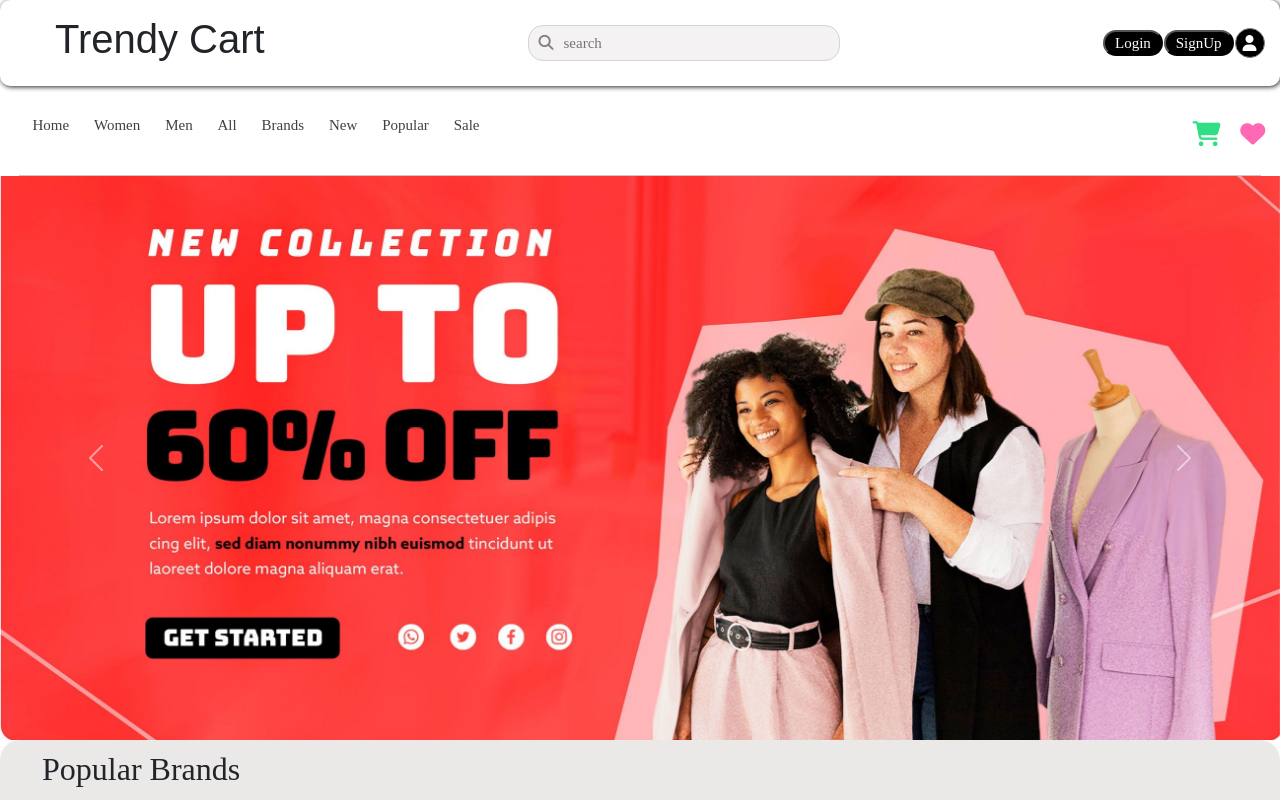
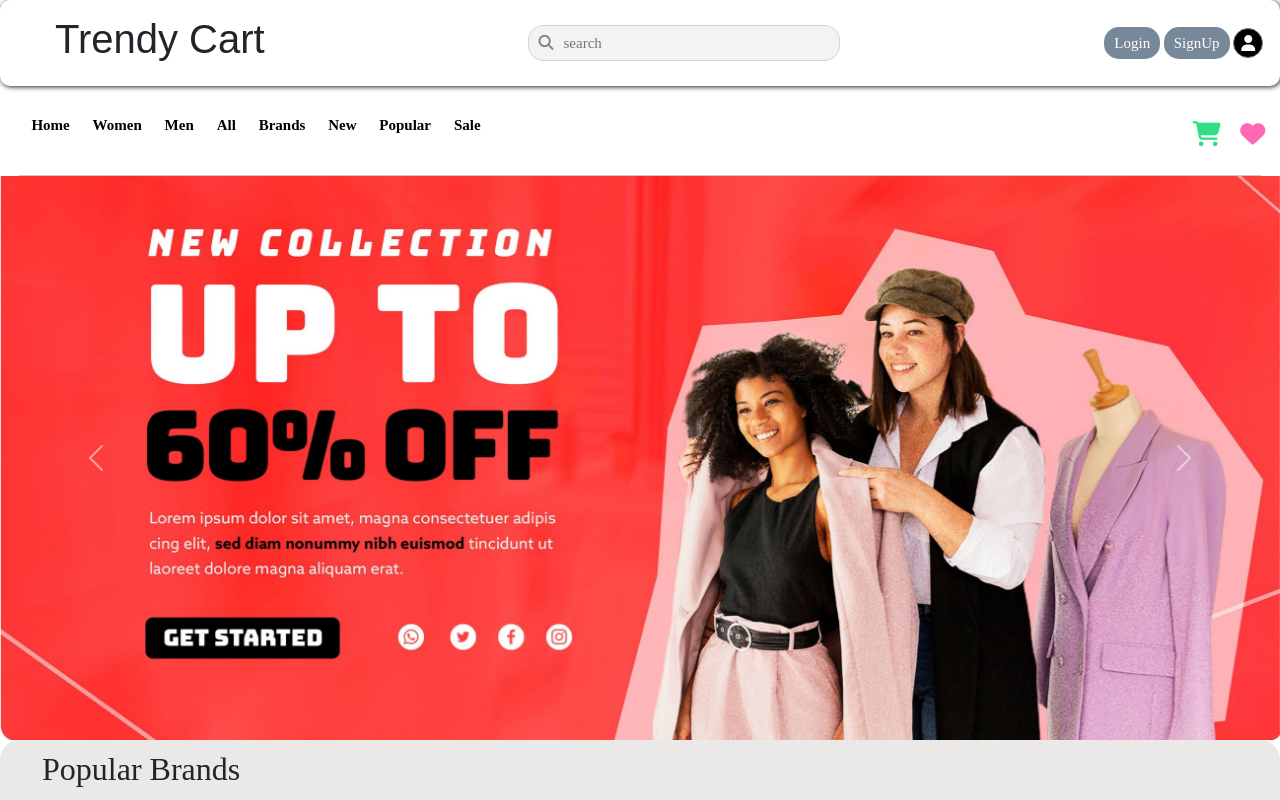
Before and after one commit to KomalVikas13/Trendy-cart, a React (Vite) app: page / in a window 1280 px wide. Built offline with nearby package versions, Linux system fonts and the light colour scheme; a web font is replaced by a local one.

Commit message:
Altered styles

```diff
--- a/src/style_sheets/Header.css
+++ b/src/style_sheets/Header.css
@@ -49,15 +49,15 @@ header {
     width: 13%;
 }
 .login_register_buttons {
-    background-color: black;
-    padding: 0px 10px;
+    background-color: lightslategray;
+    padding: 5px 10px;
     border-radius: 15px;
     font-size: 15px;
     color: white;
+    border: 0;
 }
 .login_register_buttons:hover {
-    background-color: lightslategray;
-    border: 1px solid lightslategray;
+    background-color: black;
 }
 
 .profile{
--- a/src/style_sheets/NavigationBar.css
+++ b/src/style_sheets/NavigationBar.css
@@ -16,9 +16,9 @@ nav ul{
 
 nav ul li a {
     text-decoration: none;
-    color: rgb(66, 65, 65);
+    color: black;
     font-size: 15px;
-    font-weight:500;
+    font-weight:bold;
 }
 nav li .underline {
     height: 2px;
--- a/src/style_sheets/Products.css
+++ b/src/style_sheets/Products.css
@@ -2,7 +2,7 @@
     white-space: nowrap;
     overflow: hidden;
     text-overflow: ellipsis;
-    /* width: 200px; Adjust as necessary */
+    font-weight: bold;
   }
 
 .spinner_style {
@@ -13,10 +13,48 @@
   height: 500px;
 }
 
-.section-width {
+.products_section {
   width: 77%;
+  padding: 20px;
+  display: flex;
+  flex-direction: column;
+  align-items: center;
+  justify-content: center;
+}
+
+.products_title {
+  padding: 10px;
+  /* text-align: center; */
+  /* font-family: "Sofia", serif; */
+  font-size: 30px;
+  /* border-bottom: 1px solid gray; */
+  width: 85%;
+  /* align-self: flex-start; */
+  margin-bottom: 20px;
+  /* box-shadow: 0 4px 6px -2px blue; */
+}
+
+/* .products_boxes { */
+  /* border: 1px solid black; */
+  /* box-shadow: 2px 4px 6px gray */
+/* } */
+
+.products_boxes:hover {
+  box-shadow: 9px 10px 19px 0px #80808085;
 }
 
 .i_border {
   border: 0;
 }
+
+.rating-high {
+  color: green;
+}
+
+.rating-medium {
+  color: orange;
+}
+
+.rating-low {
+  color: red;
+}
```
